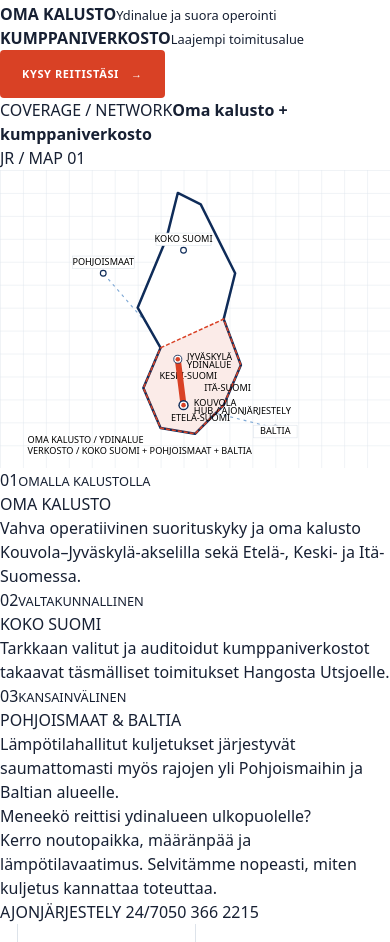
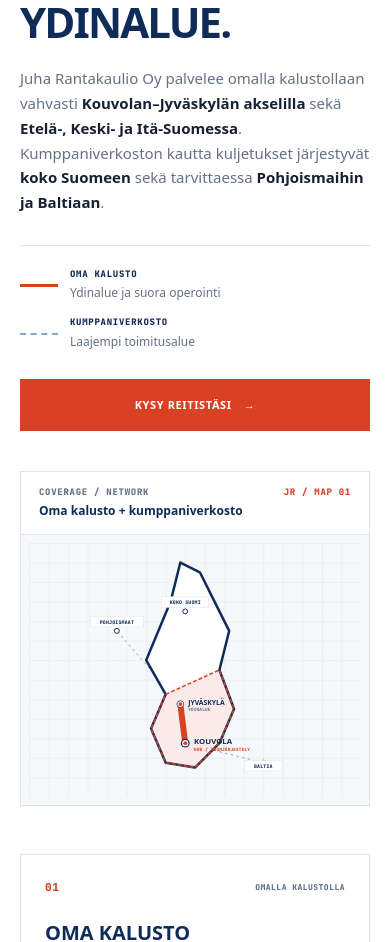
Before and after one commit to Jambovisuaalit/juha-rantakaulio-website, a Next.js app: page / in a window 390 px wide. Shown: the part 1058-2000 px from the top of the page. Built offline with nearby package versions, Linux system fonts and the light colour scheme.

Commit message:
Style responsive coverage network diagram

```diff
--- a/src/app/globals.css
+++ b/src/app/globals.css
@@ -128,3 +128,336 @@
   .route-request-field-grid{grid-template-columns:1fr;gap:0}
   .route-request-receipt{grid-template-columns:1fr}
 }
+
+
+/* Coverage network / strategic operating-area diagram */
+.coverage-section{
+  --coverage-partner:#7FA9D5;
+  --coverage-grid:#E1E7EE;
+  width:100%;
+  padding:64px 0;
+  background:#fff;
+  border-bottom:1px solid var(--line);
+}
+.coverage-container{
+  width:min(1280px,calc(100% - 40px));
+  margin-inline:auto;
+}
+.coverage-top-grid{
+  display:flex;
+  flex-direction:column;
+  gap:40px;
+}
+.coverage-copy-col{min-width:0}
+.coverage-eyebrow{
+  display:block;
+  margin:0 0 16px;
+  color:var(--red);
+  font-family:var(--font-mono),"JetBrains Mono",monospace;
+  font-size:10px;
+  font-weight:800;
+  letter-spacing:.14em;
+  text-transform:uppercase;
+}
+.coverage-title{
+  max-width:10ch;
+  margin:0;
+  color:var(--navy);
+  font-family:var(--font-display-stack);
+  font-size:clamp(42px,8.7vw,60px);
+  font-weight:800;
+  letter-spacing:-.045em;
+  line-height:.96;
+}
+.coverage-ingress{
+  max-width:620px;
+  margin:24px 0 0;
+  color:var(--muted);
+  font-size:15px;
+  line-height:1.65;
+}
+.coverage-ingress strong{
+  color:var(--ink);
+  font-weight:700;
+}
+.coverage-legend{
+  display:grid;
+  gap:14px;
+  margin-top:30px;
+  padding-top:22px;
+  border-top:1px solid var(--line);
+}
+.coverage-legend-item{
+  display:flex;
+  align-items:center;
+  gap:12px;
+  min-width:0;
+}
+.coverage-legend-line{
+  width:38px;
+  flex:0 0 38px;
+}
+.coverage-legend-line-own{
+  height:3px;
+  background:var(--red);
+}
+.coverage-legend-line-partner{
+  border-top:2px dashed var(--coverage-partner);
+}
+.coverage-legend-copy{
+  display:grid;
+  gap:3px;
+}
+.coverage-legend-copy strong{
+  color:var(--navy);
+  font-family:var(--font-mono),"JetBrains Mono",monospace;
+  font-size:9px;
+  font-weight:800;
+  letter-spacing:.08em;
+}
+.coverage-legend-copy small{
+  color:var(--muted);
+  font-size:12px;
+}
+.coverage-primary-cta{
+  margin-top:28px;
+  border-radius:0;
+}
+.coverage-map-col{min-width:0}
+.coverage-map-card{
+  overflow:hidden;
+  background:var(--surface);
+  border:1px solid var(--line);
+}
+.coverage-map-header{
+  min-height:60px;
+  display:flex;
+  align-items:center;
+  justify-content:space-between;
+  gap:18px;
+  padding:14px 18px;
+  background:#fff;
+  border-bottom:1px solid var(--line);
+}
+.coverage-map-header>div{
+  display:grid;
+  gap:3px;
+}
+.coverage-map-meta,
+.coverage-map-id{
+  font-family:var(--font-mono),"JetBrains Mono",monospace;
+  font-size:9px;
+  font-weight:800;
+  letter-spacing:.08em;
+}
+.coverage-map-meta{color:var(--muted)}
+.coverage-map-id{
+  color:var(--red);
+  white-space:nowrap;
+}
+.coverage-map-header strong{
+  color:var(--navy);
+  font-size:14px;
+}
+.coverage-map-body{
+  padding:14px;
+  background:var(--surface);
+}
+.coverage-svg{
+  display:block;
+  width:100%;
+  height:auto;
+  aspect-ratio:680/520;
+}
+.coverage-region-labels{
+  fill:var(--navy);
+  font-family:var(--font-sans-stack);
+  font-size:10px;
+  font-weight:800;
+  opacity:.7;
+}
+.coverage-hub-primary,
+.coverage-hub-secondary{
+  fill:var(--navy);
+  font-family:var(--font-sans-stack);
+  font-weight:800;
+}
+.coverage-hub-primary{font-size:15px}
+.coverage-hub-secondary{font-size:13px}
+.coverage-hub-meta-red,
+.coverage-hub-meta,
+.coverage-node-label,
+.coverage-map-caption{
+  font-family:var(--font-mono),"JetBrains Mono",monospace;
+  font-weight:800;
+  letter-spacing:.04em;
+}
+.coverage-hub-meta-red{
+  fill:var(--red);
+  font-size:8px;
+}
+.coverage-hub-meta{
+  fill:var(--muted);
+  font-size:8px;
+}
+.coverage-node-label{
+  fill:var(--navy);
+  font-size:9px;
+}
+.coverage-map-caption{
+  fill:var(--muted);
+  font-size:8px;
+}
+.coverage-proof-row{
+  display:flex;
+  flex-direction:column;
+  gap:16px;
+  margin-top:48px;
+}
+.coverage-proof-card{
+  min-height:170px;
+  padding:24px;
+  background:#fff;
+  border:1px solid var(--line);
+}
+.coverage-proof-head{
+  display:flex;
+  align-items:center;
+  justify-content:space-between;
+  gap:14px;
+}
+.coverage-proof-head span,
+.coverage-proof-head small{
+  font-family:var(--font-mono),"JetBrains Mono",monospace;
+  font-weight:800;
+  letter-spacing:.06em;
+}
+.coverage-proof-head span{
+  color:var(--red);
+  font-size:11px;
+}
+.coverage-proof-head small{
+  color:var(--muted);
+  font-size:8px;
+  text-align:right;
+}
+.coverage-proof-card h3{
+  margin:22px 0 0;
+  color:var(--navy);
+  font-family:var(--font-display-stack);
+  font-size:20px;
+  font-weight:800;
+}
+.coverage-proof-card p{
+  max-width:44ch;
+  margin:9px 0 0;
+  color:var(--muted);
+  font-size:13px;
+  line-height:1.58;
+}
+.coverage-cta-strip{
+  display:flex;
+  flex-direction:column;
+  gap:22px;
+  margin-top:32px;
+  padding:24px 22px;
+  background:var(--surface);
+  border-left:4px solid var(--red);
+}
+.coverage-cta-copy h3{
+  margin:0;
+  color:var(--navy);
+  font-family:var(--font-display-stack);
+  font-size:20px;
+  font-weight:800;
+}
+.coverage-cta-copy p{
+  max-width:720px;
+  margin:8px 0 0;
+  color:var(--muted);
+  font-size:13px;
+  line-height:1.58;
+}
+.coverage-cta-contact{
+  display:grid;
+  gap:3px;
+}
+.coverage-cta-contact span{
+  color:var(--muted);
+  font-family:var(--font-mono),"JetBrains Mono",monospace;
+  font-size:8px;
+  font-weight:800;
+  letter-spacing:.08em;
+}
+.coverage-cta-contact a{
+  color:var(--navy);
+  font-family:var(--font-mono),"JetBrains Mono",monospace;
+  font-size:22px;
+  font-weight:800;
+}
+.coverage-cta-contact a:hover,
+.coverage-cta-contact a:focus-visible{
+  color:var(--red);
+}
+
+@media(min-width:640px){
+  .coverage-container{width:min(1280px,calc(100% - 48px))}
+  .coverage-legend{grid-template-columns:1fr 1fr}
+  .coverage-map-body{padding:22px}
+  .coverage-proof-card{padding:28px;min-height:190px}
+  .coverage-cta-strip{padding:28px 32px}
+}
+
+@media(min-width:1024px){
+  .coverage-section{padding:96px 0}
+  .coverage-container{width:min(1280px,calc(100% - 96px))}
+  .coverage-top-grid{
+    display:grid;
+    grid-template-columns:repeat(12,minmax(0,1fr));
+    gap:24px;
+    align-items:center;
+  }
+  .coverage-copy-col{grid-column:span 5}
+  .coverage-map-col{grid-column:span 7}
+  .coverage-title{font-size:clamp(50px,4.35vw,64px)}
+  .coverage-ingress{font-size:16px}
+  .coverage-proof-row{
+    display:grid;
+    grid-template-columns:repeat(3,minmax(0,1fr));
+    gap:24px;
+    margin-top:64px;
+  }
+  .coverage-cta-strip{
+    flex-direction:row;
+    justify-content:space-between;
+    align-items:center;
+    gap:40px;
+    margin-top:40px;
+  }
+  .coverage-cta-contact{
+    flex:0 0 auto;
+    text-align:right;
+  }
+}
+
+@media(max-width:639px){
+  .coverage-map-header{align-items:flex-start}
+  .coverage-map-header strong{font-size:12px}
+  .coverage-map-body{padding:8px}
+  .coverage-region-labels{display:none}
+  .coverage-map-caption{display:none}
+  .coverage-node-label{font-size:10px}
+  .coverage-hub-primary{font-size:16px}
+  .coverage-hub-secondary{font-size:14px}
+  .coverage-hub-meta-red,
+  .coverage-hub-meta{font-size:9px}
+  .coverage-proof-card{min-height:0}
+  .coverage-primary-cta{width:100%;min-height:52px}
+}
+
+@media(max-width:360px){
+  .coverage-container{width:min(1280px,calc(100% - 28px))}
+  .coverage-map-header{padding-inline:12px}
+  .coverage-map-id{font-size:8px}
+  .coverage-title{font-size:40px}
+}
```
